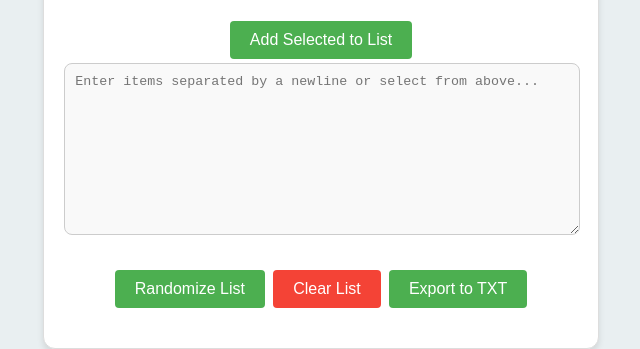
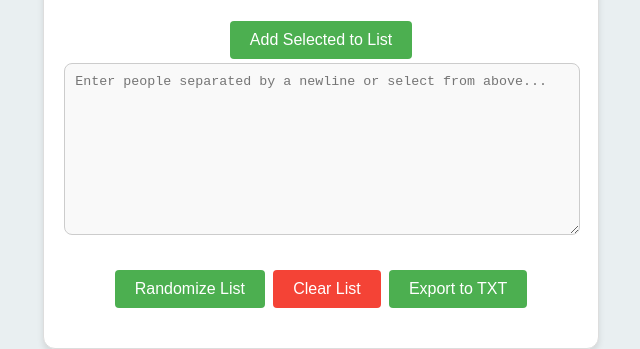
Before and after one commit to JurieRoux/PairProgramming, a plain HTML site: page index.html in a window 1280 px wide. Shown: the part 360-709 px from the top of the page, 319-959 px from the left. Drawn offline with Linux system fonts and the light colour scheme.

Commit message:
Update index.html

```diff
--- a/index.html
+++ b/index.html
@@ -40,7 +40,7 @@
             </select>
             <button id="addSelectedButton">Add Selected to List</button>
         </div>
-        <textarea id="listInput" rows="10" cols="50" placeholder="Enter items separated by a newline or select from above..."></textarea>
+        <textarea id="listInput" rows="10" cols="50" placeholder="Enter people separated by a newline or select from above..."></textarea>
         <button id="randomizeButton">Randomize List</button>
         <button id="clearListButton">Clear List</button>
         <button id="exportTxtButton">Export to TXT</button>
```
